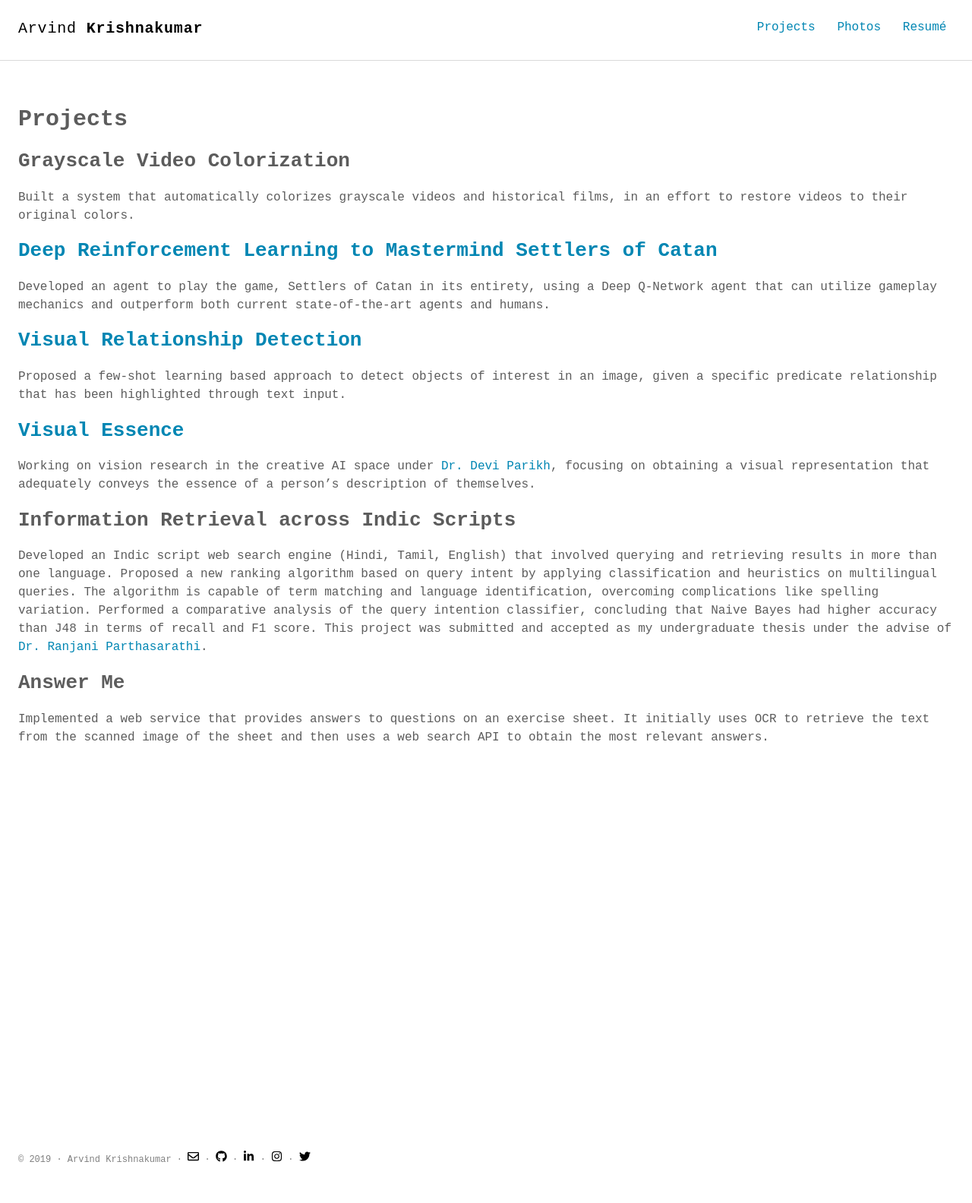
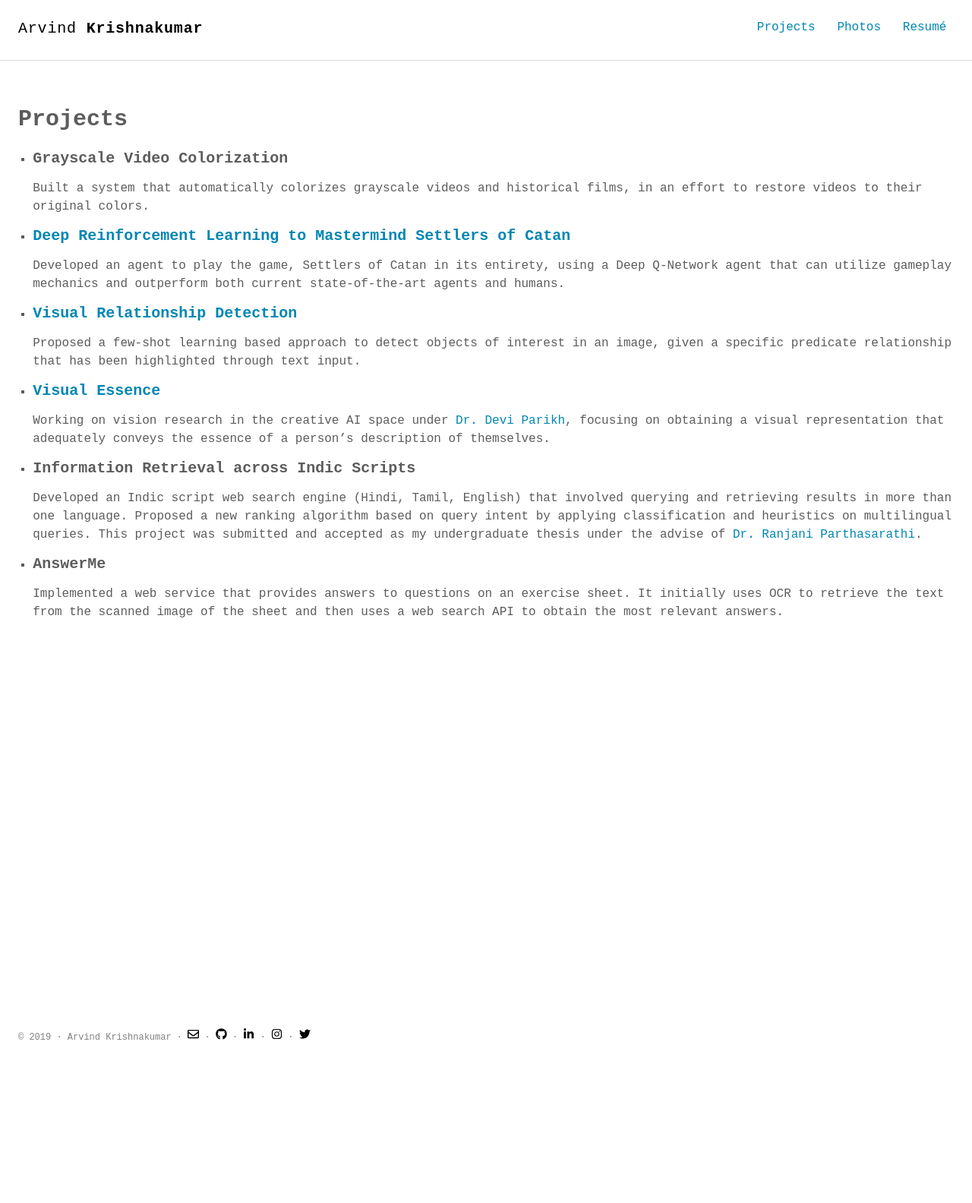
Before and after one commit to akrishna77/akrishna77.github.io, a Jekyll site: the page built from projects.md, in a window 1280 px wide. Shown: the whole page at 76% size. Built offline with Jekyll 4.4.1, drawn with Linux system fonts in a browser that asks for light colours; some web fonts are replaced; after the commit the page ends 1423 px from its top, so only the background shows below that.

Commit message:
Reverting baseURLs, CSS fixes

```diff
--- a/_includes/intro.html
+++ b/_includes/intro.html
@@ -8,13 +8,17 @@
 		<br /><br />
 		Previously I spent 3 years at <a href="https://www.adobe.com/"><u>Adobe</u></a>, developing ML infrastructure for data scientists as well as providing machine learning based solutions as API services for different problems across the company.
 		</p>
+		<br /><br /><br />
+		<p>
+		In my free time, I enjoy hiking, running and taking photos. Lately, I've also been obsessed with my iPad, solving crosswords, doodling on Amaziograph and exploring generative artistry!
+		</p>
   	</div>
 
   	<div class="container-right">
   		<p class="lead">
 	  	<span> Current Projects — </span>
 		<br /><br />
-		<a href="https://akrishna77.github.io/projects/CS8903-Essence/"><u>Visual Essence</u></a>
+		<a href="https://akrishna77.github.io/CS8903-Essence/"><u>Visual Essence</u></a>
 		<br />
 		Obtaining a visual representation that adequately conveys the essence of a person's description of themselves.
 		<br /><br />
--- a/assets/scss/_layout.scss
+++ b/assets/scss/_layout.scss
@@ -133,7 +133,7 @@ hr {
   }
 
   p {
-    font-size: rem(16);
+    font-size: rem(15);
   }
 }
 
--- a/projects.md
+++ b/projects.md
@@ -4,22 +4,21 @@ title: Projects
 permalink: /projects/
 ---
 
-## Grayscale Video Colorization
-Built a system that automatically colorizes grayscale videos and historical films, in an effort to restore videos to their original colors.
+- #### Grayscale Video Colorization
+<span style="font-size:1em;"> Built a system that automatically colorizes grayscale videos and historical films, in an effort to restore videos to their original colors. </span>
 
-## [Deep Reinforcement Learning to Mastermind Settlers of Catan](https://akrishna77.github.io/projects/QSettlers/)
+- #### [Deep Reinforcement Learning to Mastermind Settlers of Catan](https://akrishna77.github.io/QSettlers/)
 Developed an agent to play the game, Settlers of Catan in its entirety, using a Deep Q-Network agent that can utilize gameplay mechanics and outperform both current state-of-the-art agents and humans.
 
-## [Visual Relationship Detection](https://akrishna77.github.io/projects/visual-relationships/)
+- #### [Visual Relationship Detection](https://akrishna77.github.io/visual-relationships/)
 Proposed a few-shot learning based approach to detect objects of interest in an image, given a specific predicate relationship that has been highlighted through text input.
 
-## [Visual Essence](https://akrishna77.github.io/projects/CS8903-Essence/)
+- #### [Visual Essence](https://akrishna77.github.io/CS8903-Essence/)
 Working on vision research in the creative AI space under [Dr. Devi Parikh](https://www.cc.gatech.edu/~parikh), focusing on obtaining a visual representation that adequately conveys the essence of a person's description of themselves.
 
-## Information Retrieval across Indic Scripts
+- #### Information Retrieval across Indic Scripts
 Developed an Indic script web search engine (Hindi, Tamil, English) that involved querying and retrieving results in more than one language. Proposed a new ranking algorithm based on query intent by applying classification and heuristics on multilingual queries.
-The algorithm is capable of term matching and language identification, overcoming complications like spelling variation.
-Performed a comparative analysis of the query intention classifier, concluding that Naive Bayes had higher accuracy than J48 in terms of recall and F1 score. This project was submitted and accepted as my undergraduate thesis under the advise of [Dr. Ranjani Parthasarathi](https://scholar.google.co.in/citations?user=SMhTwtYAAAAJ&hl=en).
+This project was submitted and accepted as my undergraduate thesis under the advise of [Dr. Ranjani Parthasarathi](https://scholar.google.co.in/citations?user=SMhTwtYAAAAJ&hl=en).
 
-## Answer Me
+- #### AnswerMe
 Implemented a web service that provides answers to questions on an exercise sheet. It initially uses OCR to retrieve the text from the scanned image of the sheet and then uses a web search API to obtain the most relevant answers.
```
